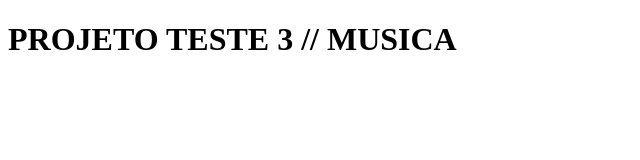
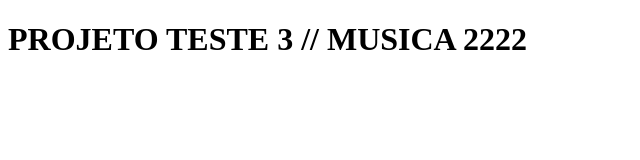
Before and after one commit to gabrieldev25789/repositorioteste3, a plain HTML site: page projetoteste3/index.html in a window 1280 px wide. Shown: the whole page, without its empty margins (0-640 px from the left). Drawn offline with Linux system fonts and the light colour scheme.

Commit message:
alterando o h1 (teste)

```diff
--- a/projetoteste3/index.html
+++ b/projetoteste3/index.html
@@ -8,6 +8,6 @@
     <link rel="stylesheet" href="./css/projetoteste3.css">
 </head>
 <body>
-    <h1>PROJETO TESTE 3 // MUSICA</h1>
+    <h1>PROJETO TESTE 3 // MUSICA 2222</h1>
 </body>
 </html>
```
